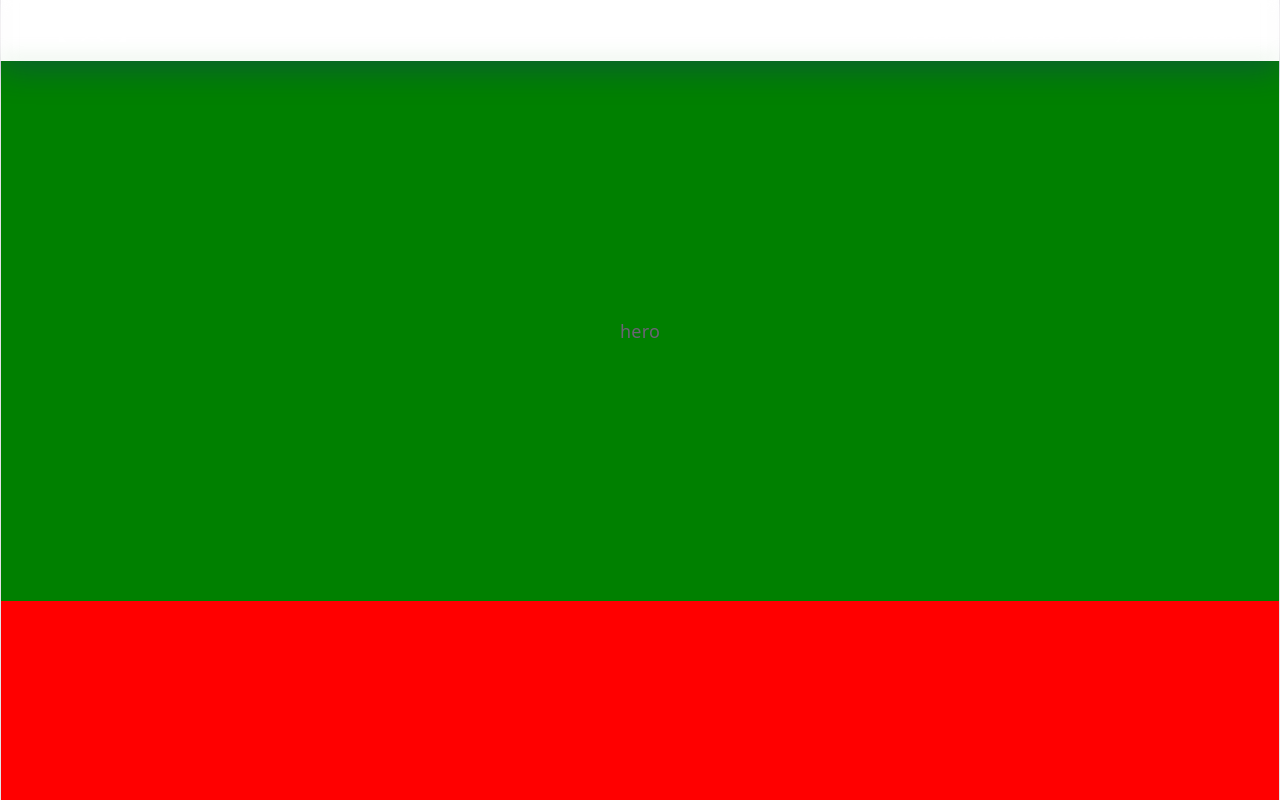
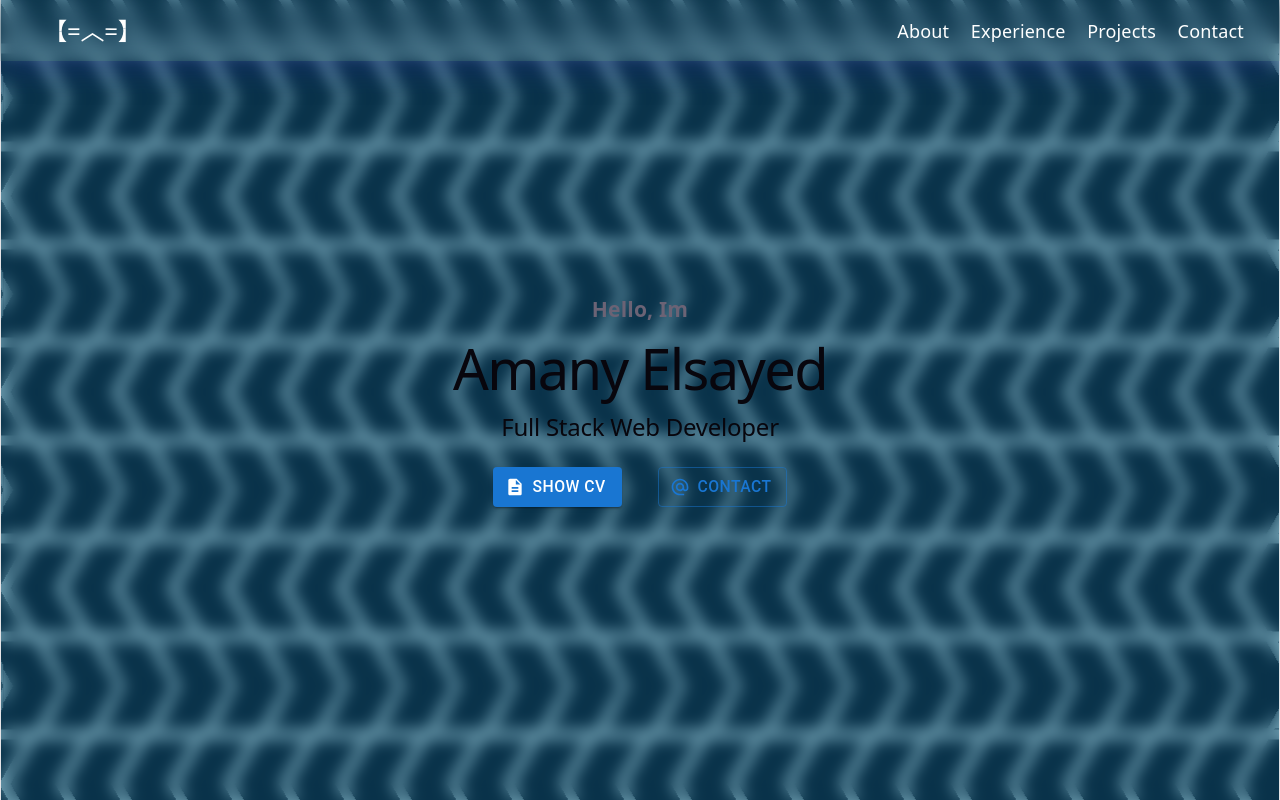
Before and after one commit to Amany-Elsayed/improved-portfolio, a React (Vite) app: page / in a window 1280 px wide. Shown: the top 800 px of the page. Built offline with nearby package versions, Linux system fonts and the light colour scheme.

Commit message:
added a starter design for hero section

```diff
--- a/package.json
+++ b/package.json
@@ -12,6 +12,7 @@
   "dependencies": {
     "@emotion/react": "^11.14.0",
     "@emotion/styled": "^11.14.1",
+    "@mui/icons-material": "^9.0.0",
     "@mui/material": "^9.0.0",
     "react": "^19.2.5",
     "react-dom": "^19.2.5"
--- a/src/App.css
+++ b/src/App.css
@@ -99,7 +99,9 @@ nav {
   top: 0;
   display: inline-block;
   clip-path: polygon(0% 55%, 0% 0%, 100% 0%, 100% 35%);
-  transition: transform 0.5s cubic-bezier(.12,.8,.57,1.00) 0.42s, color 0.5s ease 0.22s;
+  transition:
+    transform 0.5s cubic-bezier(0.12, 0.8, 0.57, 1) 0.42s,
+    color 0.5s ease 0.22s;
 }
 
 .logo--top::after {
@@ -123,7 +125,9 @@ nav {
   background-position: right bottom;
   background-repeat: no-repeat;
   background-image: linear-gradient(to right, #fff 50%, transparent 50%);
-  transition: color 0.5s ease 0.22s, background-position 0.2s ease 0.22s;
+  transition:
+    color 0.5s ease 0.22s,
+    background-position 0.2s ease 0.22s;
 }
 
 .logo--bottom::after {
@@ -153,7 +157,9 @@ nav {
 .logo:hover .logo--bottom {
   color: #aaa;
   background-position: 100% bottom;
-  transition: color 0.5s ease 0.2s, background-position 0.2s ease;
+  transition:
+    color 0.5s ease 0.2s,
+    background-position 0.2s ease;
 }
 
 .logo:hover .logo--bottom::after {
@@ -165,3 +171,63 @@ nav {
 /* === LOGO ANIMATION === */
 
 /* == --------------------------HEADER----------------------------------------- == */
+
+/* --------------------------HERO----------------------------------------- */
+
+.hero-section,
+.hero-section::before {
+  height: 100vh;
+  --s: 56px;
+  --g: 10px;
+  --c: #ddfeff;
+  --_l:
+    #0000 calc(33% - 1 * var(--g)),
+    var(--c) calc(33% - 1 * var(--g)) 33%, #0000 30%;
+  background:
+    repeating-linear-gradient(var(--c) 0 var(--g), #0000 0 50%) 0
+      calc(0.866 * var(--s) - var(--g) / 2),
+    conic-gradient(from -150deg at var(--g) 50%, var(--c) 120deg, #0000 0),
+    linear-gradient(-120deg, var(--_l)),
+    linear-gradient(-60deg, var(--_l)) #081a24;
+  background-size: var(--s) calc(3.5 * var(--s));
+  animation: p infinite 2s linear;
+}
+
+.hero-section {
+  position: relative;
+  justify-content: center;
+  align-items: center;
+  display: flex;
+}
+
+.hero-section::before {
+  content: "";
+  position: absolute;
+  inset: 0;
+  mask: linear-gradient(#000 50%, #0000 0) 0 calc(0.866 * var(--s)) / 100%
+    calc(3.466 * var(--s));
+  animation-direction: reverse;
+}
+
+.hero-section::after {
+  content: "";
+  position: absolute;
+  inset: 0;
+  background: rgba(11, 72, 107, 0.55); /* matches your #0b486b base color */
+  backdrop-filter: blur(8px);
+  -webkit-backdrop-filter: blur(8px);
+  z-index: 0;
+}
+
+.hero-section > * {
+  position: relative;
+  z-index: 1;
+}
+
+@keyframes p {
+  to {
+    background-position-x: calc(-1 * var(--s));
+  }
+}
+
+/* == -------------------------- HERO ----------------------------------------- == */
--- a/src/App.jsx
+++ b/src/App.jsx
@@ -1,10 +1,14 @@
 import "./App.css";
 
 // MATERIAL UI COMPONENTS
-// import Button from '@mui/material/Button';
+import Button from "@mui/material/Button";
 // import Menu from '@mui/material/Menu';
 // import MenuItem from '@mui/material/MenuItem';
-// import Container from '@mui/material/Container';
+import Container from "@mui/material/Container";
+
+// MATERIAL UI ICONS
+import DescriptionIcon from '@mui/icons-material/Description';
+import AlternateEmailIcon from '@mui/icons-material/AlternateEmail';
 
 // STATES
 // import { useState } from "react";
@@ -49,18 +53,21 @@ function App() {
       </header>
       {/* === HEADER === */}
       {/* FIRST SECTION: HERO */}
-      <div
-        className="Hero-section"
-        style={{
-          backgroundColor: "green",
-          height: "30rem",
-          justifyContent: "center",
-          alignItems: "center",
-          display: "flex",
-          marginTop: "3.4rem",
-        }}
-      >
-        hero
+      <div className="hero-section">
+        <Container
+          className="hero-text"
+          maxWidth="sm"
+        >
+          <h3>Hello, Im</h3>
+          <h1>Amany Elsayed</h1>
+          <h2>Full Stack Web Developer</h2>
+          <Button variant="contained" style={{ margin: '1rem' }} startIcon={<DescriptionIcon />}>
+            show CV
+          </Button>
+          <Button variant="outlined" style={{ margin: '1rem' }} startIcon={<AlternateEmailIcon />}>
+            Contact
+          </Button>
+        </Container>
       </div>
       {/* === FIRST SECTION: HERO === */}
       {/* SECOND SECTION: ABOUT */}
```
Also changed, not shown: 1 other file (tests, documents, lock files or other folders).
